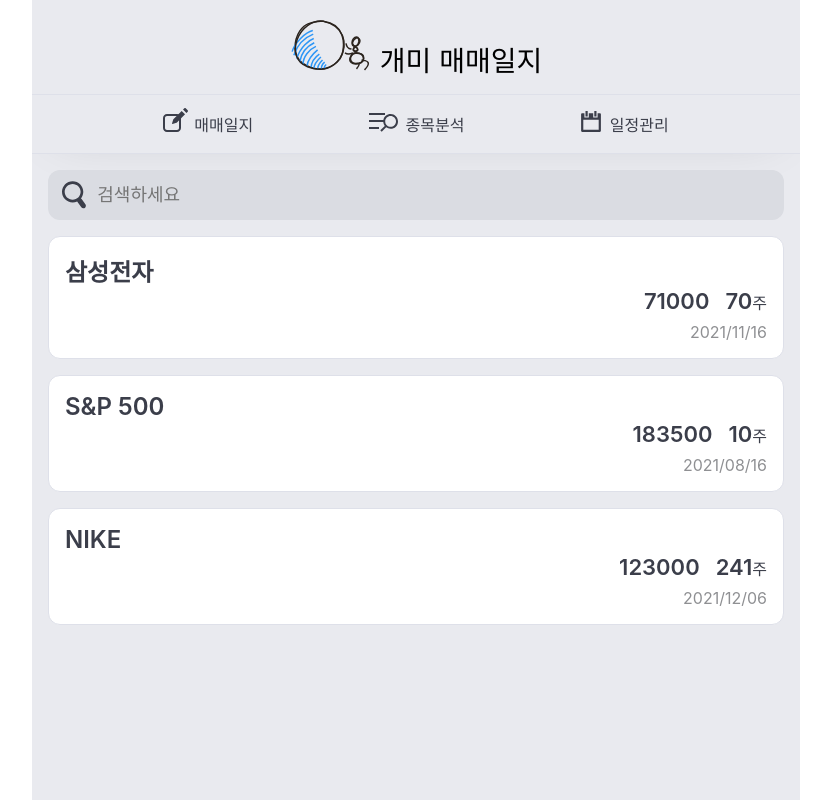
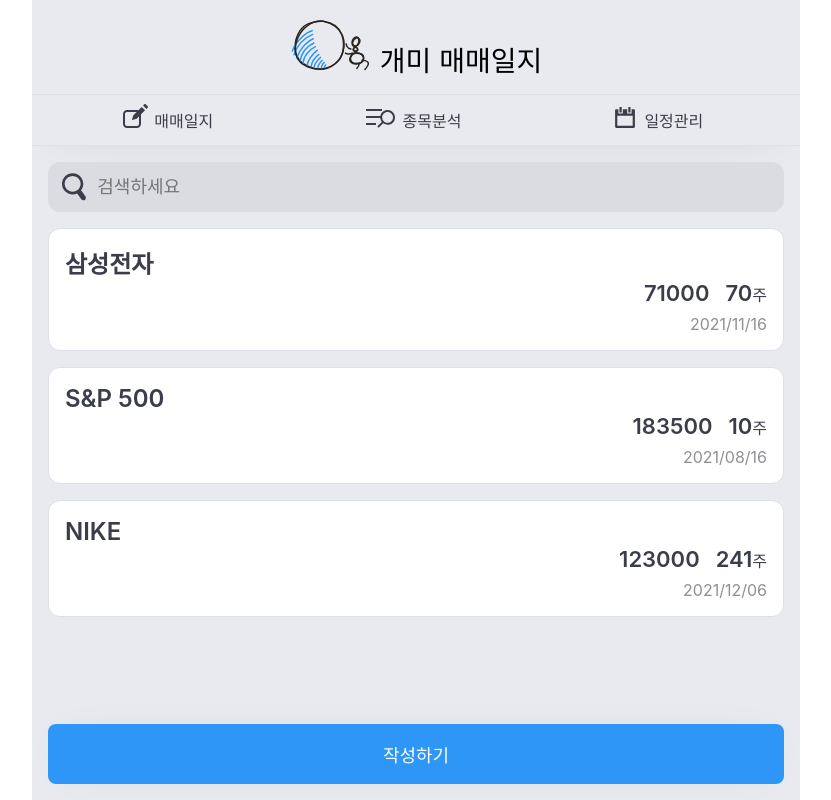
Before and after one commit to uu29/trading-log, a Next.js app: page / in a window 1280 px wide. Shown: the whole page, without its empty margins (224-1055 px from the left). Built offline with nearby package versions, Linux system fonts and the light colour scheme.

Commit message:
update: 매매일지 퍼블리싱 완료

```diff
--- a/components/Nav.tsx
+++ b/components/Nav.tsx
@@ -68,19 +68,27 @@ const LgWrap = styled.span`
 `;
 
 const Mn = styled.ul`
-  padding: 1.6rem;
+  padding: 0 1.6rem;
+  height: 5.2rem;
   display: flex;
   align-items: center;
   justify-content: space-evenly;
   border-top: 1px solid #dee0e9;
   border-bottom: 1px solid #dee0e9;
   > li {
+    flex: 1;
+    margin-right: 0.5rem;
+    height: 100%;
     > a {
       display: flex;
+      height: 100%;
       align-items: center;
-    }
-    &:hover {
-      // background-color:
+      justify-content: center;
+      padding: 0 1.5rem;
+      &:hover {
+        background-color: #e3e4e9;
+      }
+      transition: all 0.2s;
     }
   }
 `;
--- a/pages/_app.tsx
+++ b/pages/_app.tsx
@@ -21,6 +21,7 @@ const RspWrap = styled.div`
   min-height: 100vh;
   background-color: #e9eaef;
   overflow-y: hidden;
+  position: relative;
 `;
 
 export default App;
--- a/pages/index.tsx
+++ b/pages/index.tsx
@@ -14,7 +14,7 @@ const SearchBar = () => (
 );
 export default function Home() {
   return (
-    <div className="container">
+    <div>
       <SearchBar />
       <ul>
         {test.map((t, i) => (
@@ -30,6 +30,7 @@ export default function Home() {
           </List>
         ))}
       </ul>
+      <AddBtn>작성하기</AddBtn>
     </div>
   );
 }
@@ -95,3 +96,24 @@ const Date = styled.span`
 const ListBottom = styled.div`
   text-align: right;
 `;
+
+const AddBtn = styled.button`
+  margin: 1.6rem;
+  position: absolute;
+  z-index: 1;
+  left: 0;
+  bottom: 0;
+  width: calc(100% - 3.2rem);
+  display: block;
+  height: 6rem;
+  font-size: 1.8rem;
+  border-radius: 0.8rem;
+  background: #2d96f6;
+  color: #fff;
+  text-align: center;
+  transition: all 0.2s;
+  box-shadow: 0 0 4rem -2rem rgba(0, 0, 0, 0.15);
+  &:hover {
+    background: #238cee;
+  }
+`;
--- a/styles/GlobalStyles.tsx
+++ b/styles/GlobalStyles.tsx
@@ -63,12 +63,7 @@ const GlobalStyles = (props) => {
           cursor: pointer;
           border-radius: 2px;
         }
-        a:hover,
-        a:active,
-        button:hover,
-        button:active {
-          color: #2d96f6;
-        }
+
         figure {
           margin: 0;
         }
```
